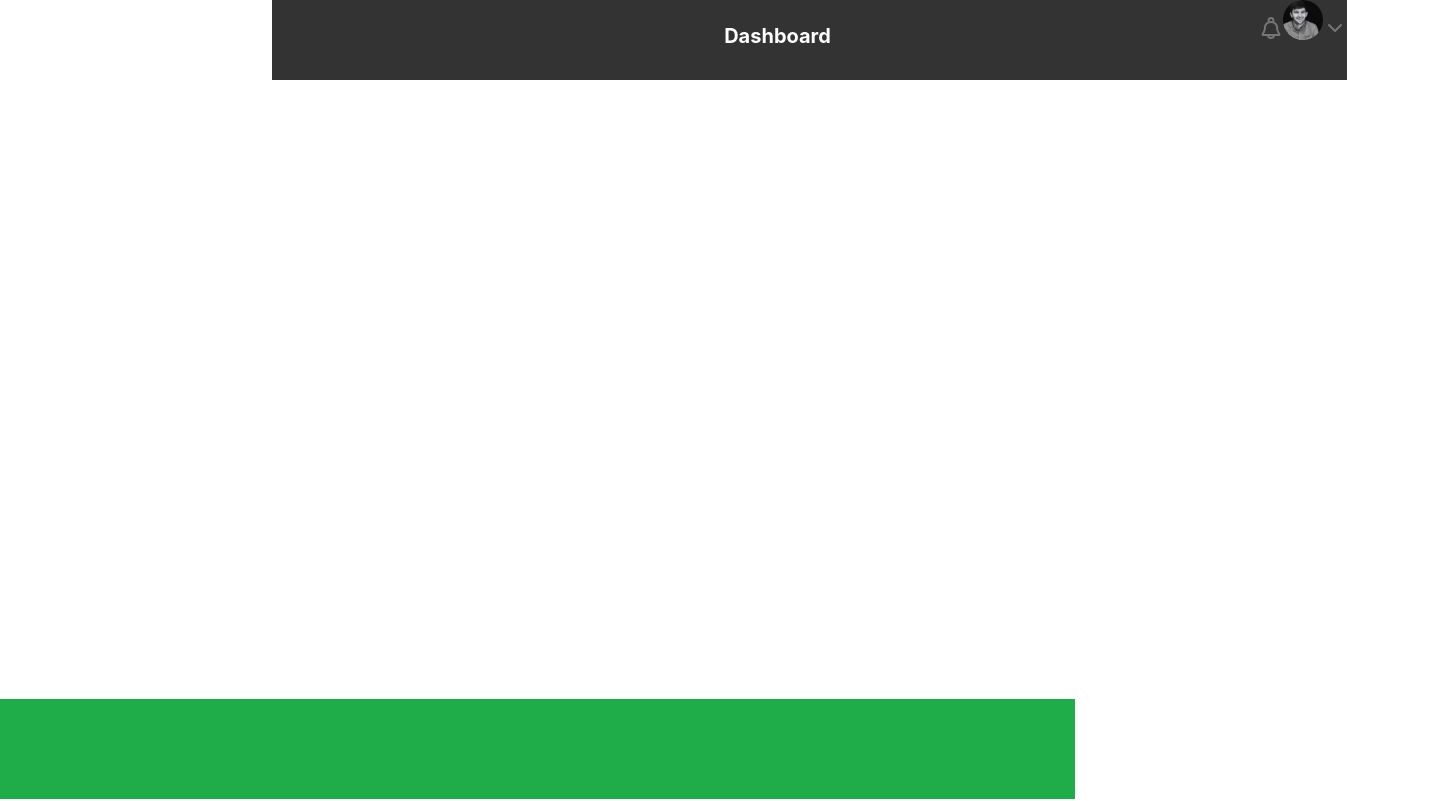
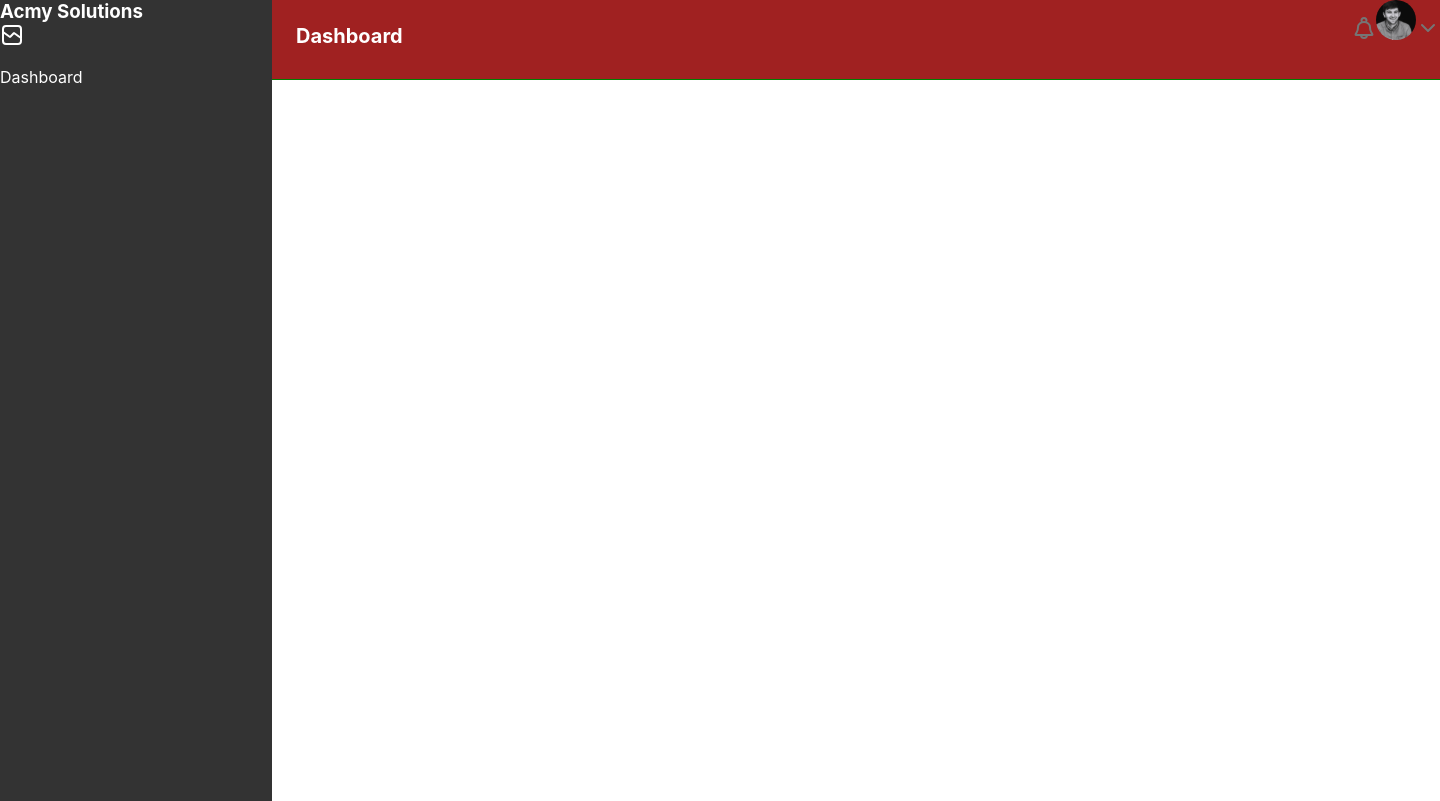
Before and after one commit to desilva-se19047/To-Do-App, a React (Create React App) app in the folder todo-app/: page / in a window 1280 px wide. Shown: the top 801 px of the page, 1440 px wide, since content can reach past the window. Built offline with nearby package versions, Linux system fonts and the light colour scheme.

Commit message:
make side nav component

```diff
--- a/todo-app/src/components/ComponentStyle.css
+++ b/todo-app/src/components/ComponentStyle.css
@@ -2,24 +2,18 @@
 /* Style for the header navigation component */
 
 .header {
-    background-color: #333;
+    background-color: #a02121;
     color: #fff;
     display: flex;
     justify-content: space-between;
     margin-left: 272px;
     text-align: left;
-    height: 80px;
-    width: 1075px;
+    height: 79px;
+    width: 1168px;
+    border-width: 1168px;
+    border-bottom: 1px solid green;
   }
 
-  .divider {
-    position: absolute;
-    bottom: 1px;
-    left: 0;
-    width: 1075px;
-    height: 100px;
-    background-color: #1ead49;
-  }
 
   .header h4 {
     margin: 0;
@@ -44,3 +38,39 @@
     width: 24px;
     height: 24px;
   }
+
+  /* Style for the side navigation component */
+
+.side-nav {
+    width: 272px;
+    height: 900px;
+    background-color: #333;
+    color: #fff;
+    margin-top: -80px;
+  }
+
+  .dashboard-image {
+    width: 100%;
+    max-height: 150px;
+    display: block;
+    margin-bottom: 20px;
+  }
+
+  .side-nav ul {
+    list-style: none;
+    padding: 0;
+  }
+
+  .side-nav li {
+    margin-bottom: 10px;
+  }
+
+  .side-nav a {
+    text-decoration: none;
+    color: #fff;
+    font-size: 16px;
+  }
+
+  .side-nav h3 {
+    margin: 0;
+  }
--- a/todo-app/src/components/HeaderNav.js
+++ b/todo-app/src/components/HeaderNav.js
@@ -7,7 +7,6 @@ import chevron from "../assets/Chevron-down.svg";
 const Header = () => {
   return (
     <header className="header">
-        <div></div>
         <div>
             <h4>Dashboard</h4>
         </div>
@@ -16,7 +15,6 @@ const Header = () => {
             <img src= {profile} alt="Profile" className="header-image-2" />
             <img src= {chevron} alt="Chevron-down" className="header-image-3" />
         </div>
-        <div className="divider"></div>
     </header>
   );
 };
--- a/todo-app/src/components/SideNav.js
+++ b/todo-app/src/components/SideNav.js
@@ -0,0 +1,20 @@
+import React from 'react';
+import './ComponentStyle.css';
+import dashboard from "../assets/Dashboard.svg";
+
+
+const SideNav = () => {
+  return (
+    <div className="side-nav">
+    <div>
+        <h3>Acmy Solutions</h3>
+    </div>
+      <img src={dashboard} alt="Dashboard" className="dashboard-image-1"/>
+      <ul>
+        <li><a href="#">Dashboard</a></li>
+      </ul>
+    </div>
+  );
+};
+
+export default SideNav;
--- a/todo-app/src/pages/Dashboard.js
+++ b/todo-app/src/pages/Dashboard.js
@@ -1,10 +1,13 @@
 import React from 'react';
 import HeaderNav from '../components/HeaderNav.js';
+import SideNav from '../components/SideNav.js';
+
 
 function Dashboard() {
     return (
       <div>
           <HeaderNav/>
+          <SideNav/>
       </div>
     );
   }
```
